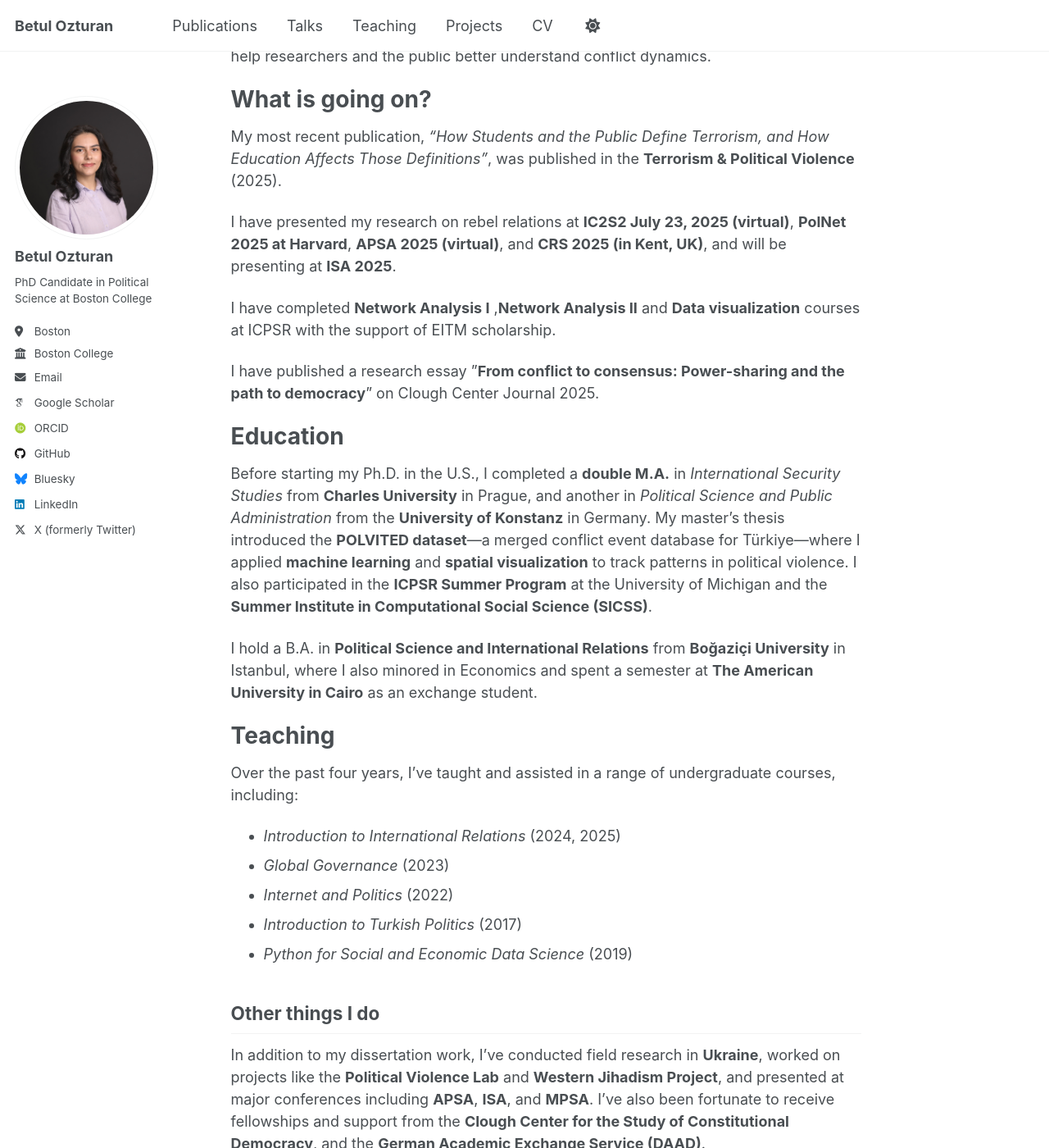
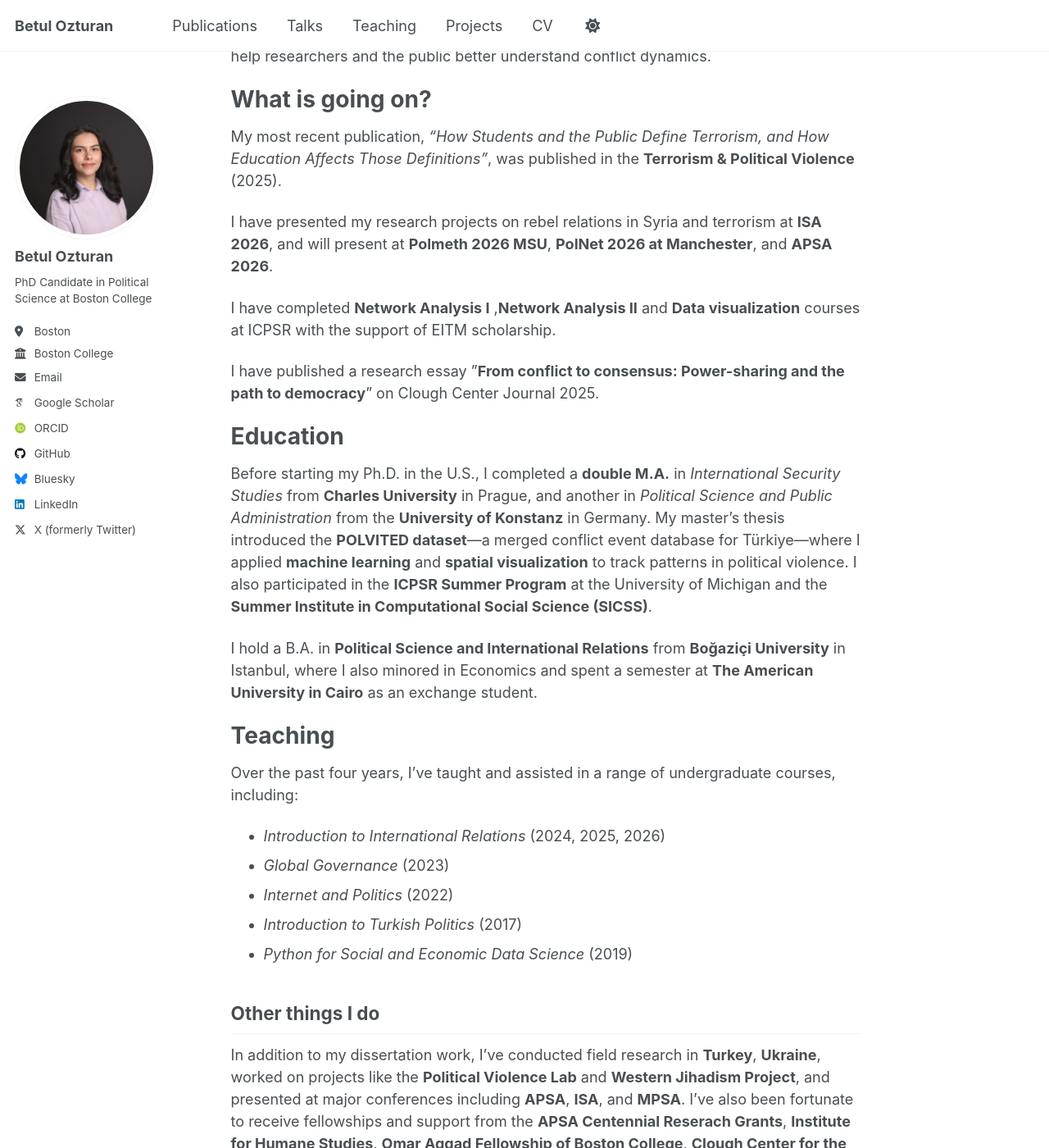
Before and after one commit to betulozturan/betulozturan.github.io, a Jekyll site: the page built from _pages/about.md, in a window 1280 px wide and 1400 px high, scrolled down 380 px. Shown: the whole window at 82% size. Built offline with Jekyll 4.4.1, drawn with Linux system fonts in a browser that asks for light colours; some web fonts are replaced.

Commit message:
Revise about page with recent research and teaching updates
Updated presentation details and added new courses and fellowships.

```diff
--- a/_pages/about.md
+++ b/_pages/about.md
@@ -15,7 +15,7 @@ What is going on?
 ======
 My most recent publication, *“How Students and the Public Define Terrorism, and How Education Affects Those Definitions”*, was published in the **Terrorism & Political Violence** (2025).
 
-I have presented my research on rebel relations at **IC2S2 July 23, 2025 (virtual)**, **PolNet 2025 at Harvard**, **APSA 2025 (virtual)**, and **CRS 2025 (in Kent, UK)**, and will be presenting at **ISA 2025**.
+I have presented my research projects on rebel relations in Syria and terrorism at **ISA 2026**, and will present at **Polmeth 2026 MSU**, **PolNet 2026 at Manchester**, and **APSA 2026**.
 
 I have completed **Network Analysis I** ,**Network Analysis II** and **Data visualization** courses at ICPSR with the support of EITM scholarship.
 
@@ -36,7 +36,7 @@ Teaching
 
 Over the past four years, I’ve taught and assisted in a range of undergraduate courses, including:
 
-- *Introduction to International Relations* (2024, 2025)
+- *Introduction to International Relations* (2024, 2025, 2026)
 - *Global Governance* (2023)
 - *Internet and Politics* (2022)
 - *Introduction to Turkish Politics* (2017)
@@ -45,7 +45,7 @@ Over the past four years, I’ve taught and assisted in a range of undergraduate
 
 ## Other things I do
 
-In addition to my dissertation work, I’ve conducted field research in **Ukraine**, worked on projects like the **Political Violence Lab** and **Western Jihadism Project**, and presented at major conferences including **APSA**, **ISA**, and **MPSA**. I’ve also been fortunate to receive fellowships and support from the **Clough Center for the Study of Constitutional Democracy**, and the **German Academic Exchange Service (DAAD)**.
+In addition to my dissertation work, I’ve conducted field research in **Turkey**, **Ukraine**, worked on projects like the **Political Violence Lab** and **Western Jihadism Project**, and presented at major conferences including **APSA**, **ISA**, and **MPSA**. I’ve also been fortunate to receive fellowships and support from the **APSA Centennial Reserach Grants**, **Institute for Humane Studies**, **Omar Aggad Fellowship of Boston College**, **Clough Center for the Study of Constitutional Democracy**, and the **German Academic Exchange Service (DAAD)**.
 
 
 If you're interested in my work, want to collaborate, or just want to chat about rebel group strategies or visualizing conflict data —feel free to reach out!
```
